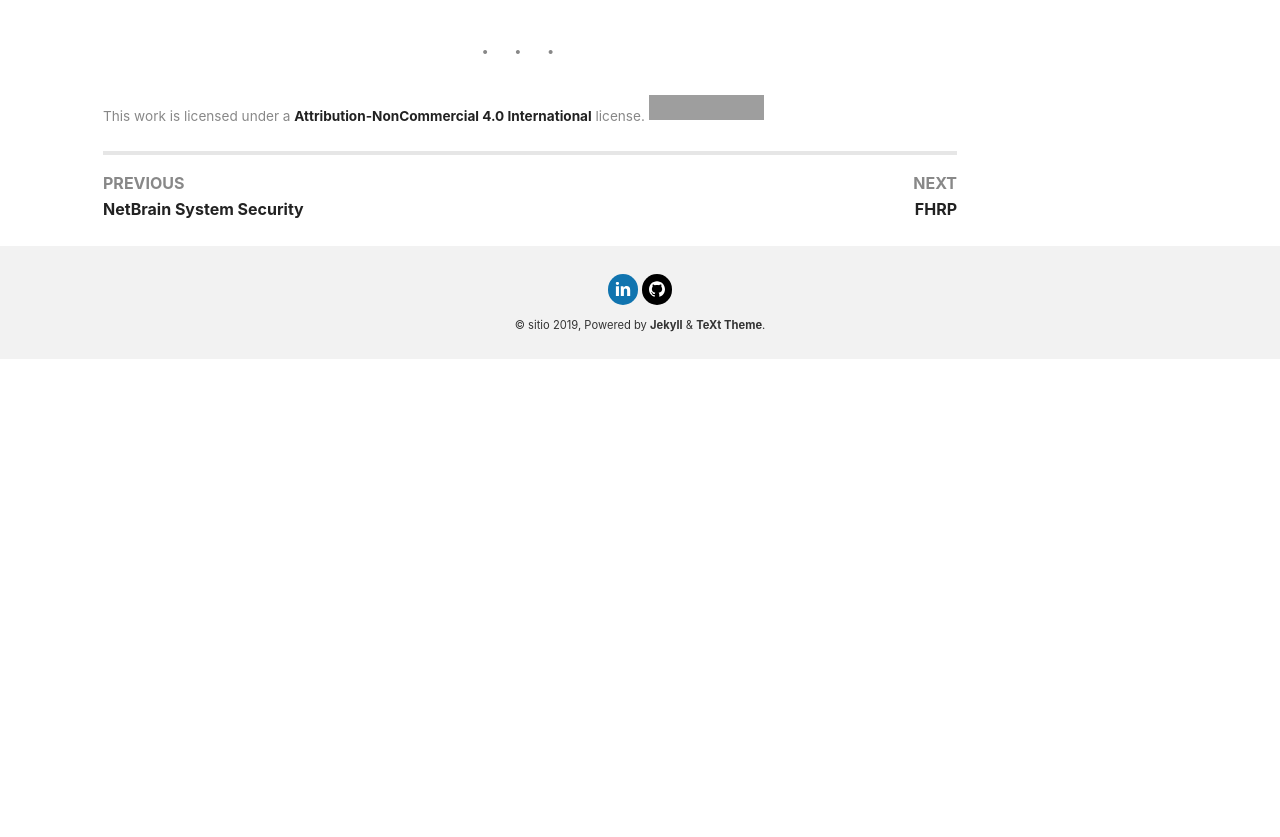
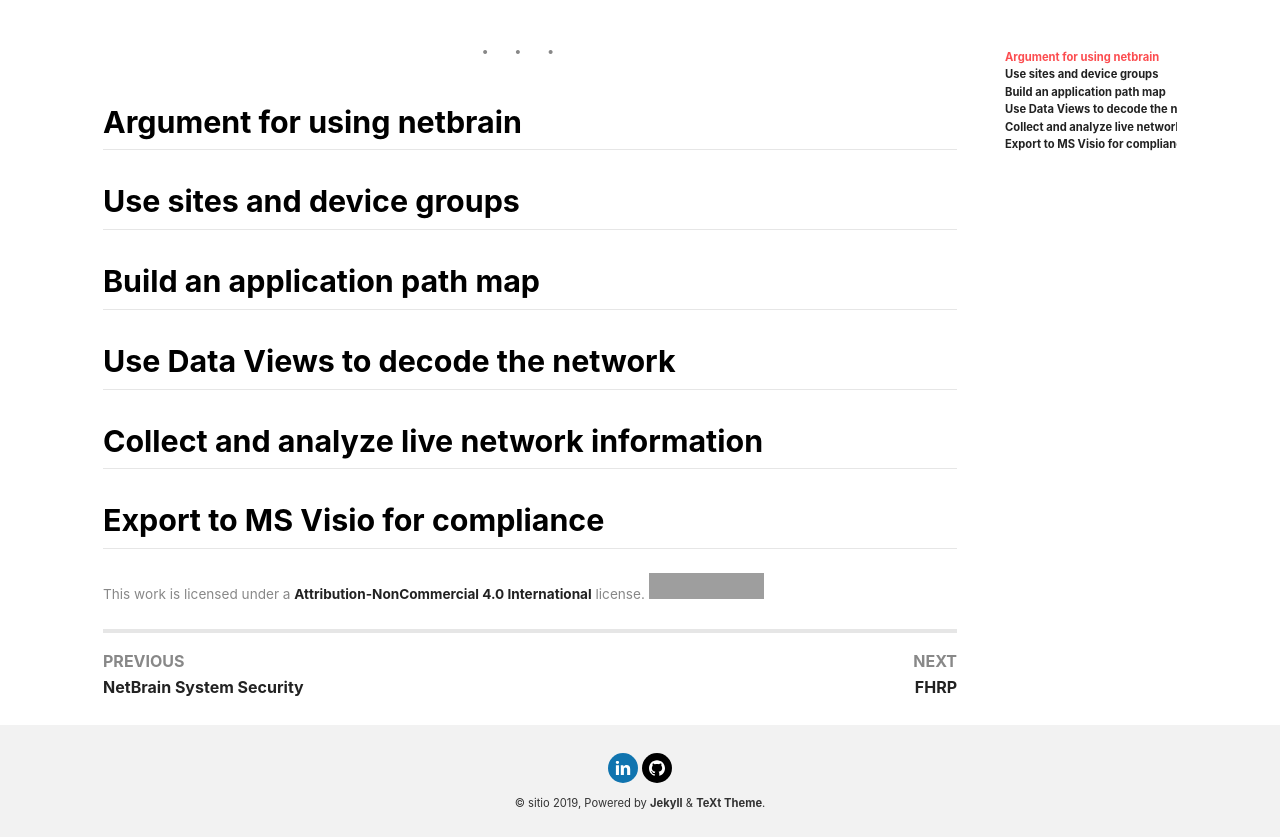
Before and after one commit to amarinjs/sitio, a Jekyll site: the page built from _posts/2019-12-19-netbrain-documentation-cheatsheet.md, in a window 1280 px wide. Shown: the part 576-1413 px from the top of the page. Built offline with Jekyll 4.4.1, drawn with Linux system fonts in a browser that asks for light colours; nearby versions of some CDN libraries; comment, search, counter and statistics services are not loaded; before the commit the page ends 935 px from its top, so only the background shows below that; grey boxes are pictures that could not be loaded.

Commit message:
Update 2019-12-19-netbrain-documentation-cheatsheet.md

```diff
--- a/_posts/2019-12-19-netbrain-documentation-cheatsheet.md
+++ b/_posts/2019-12-19-netbrain-documentation-cheatsheet.md
@@ -23,3 +23,15 @@
 <!--more-->
 
 ---
+
+## Argument for using netbrain
+
+## Use sites and device groups
+
+## Build an application path map
+
+## Use Data Views to decode the network
+
+## Collect and analyze live network information
+
+## Export to MS Visio for compliance
```
